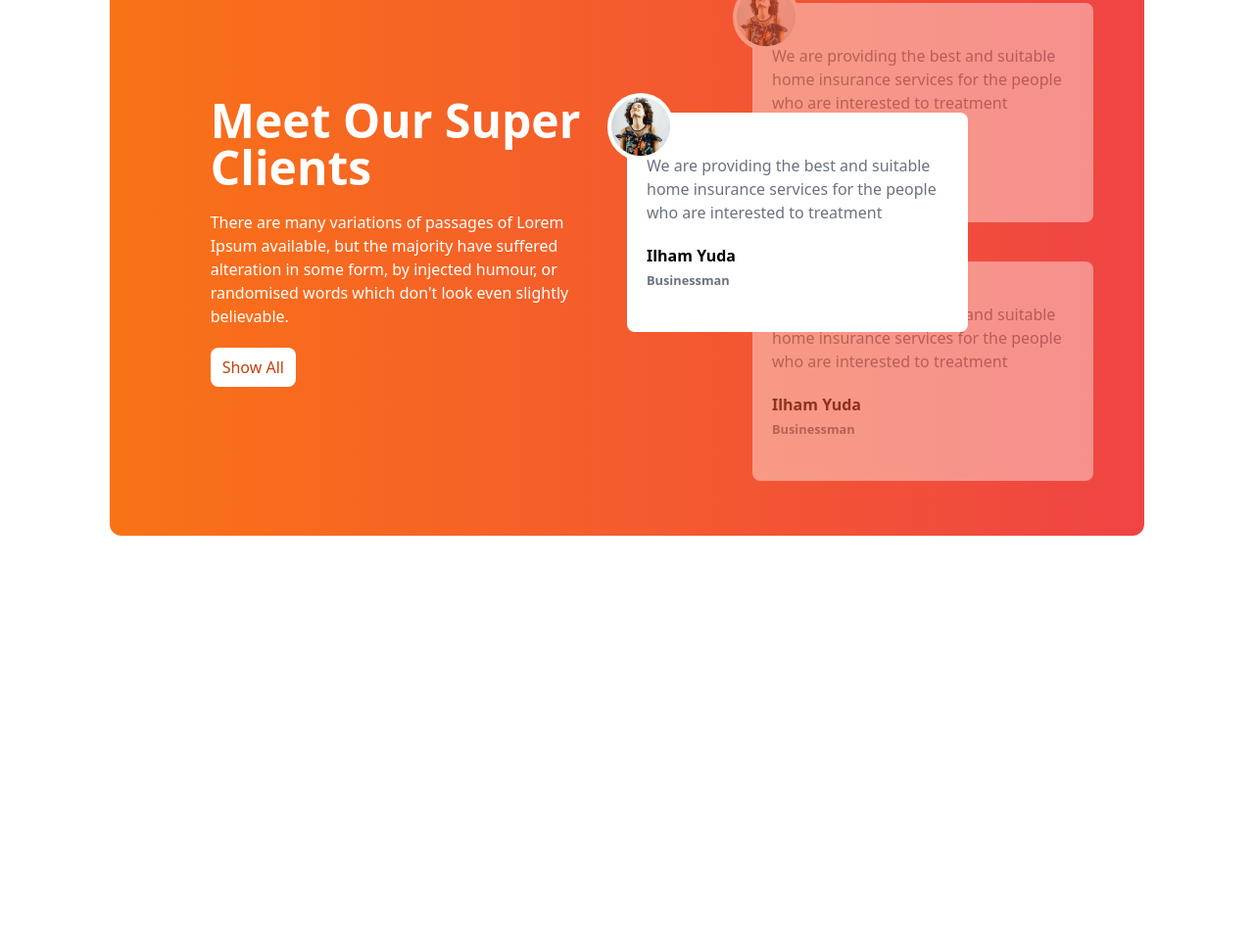
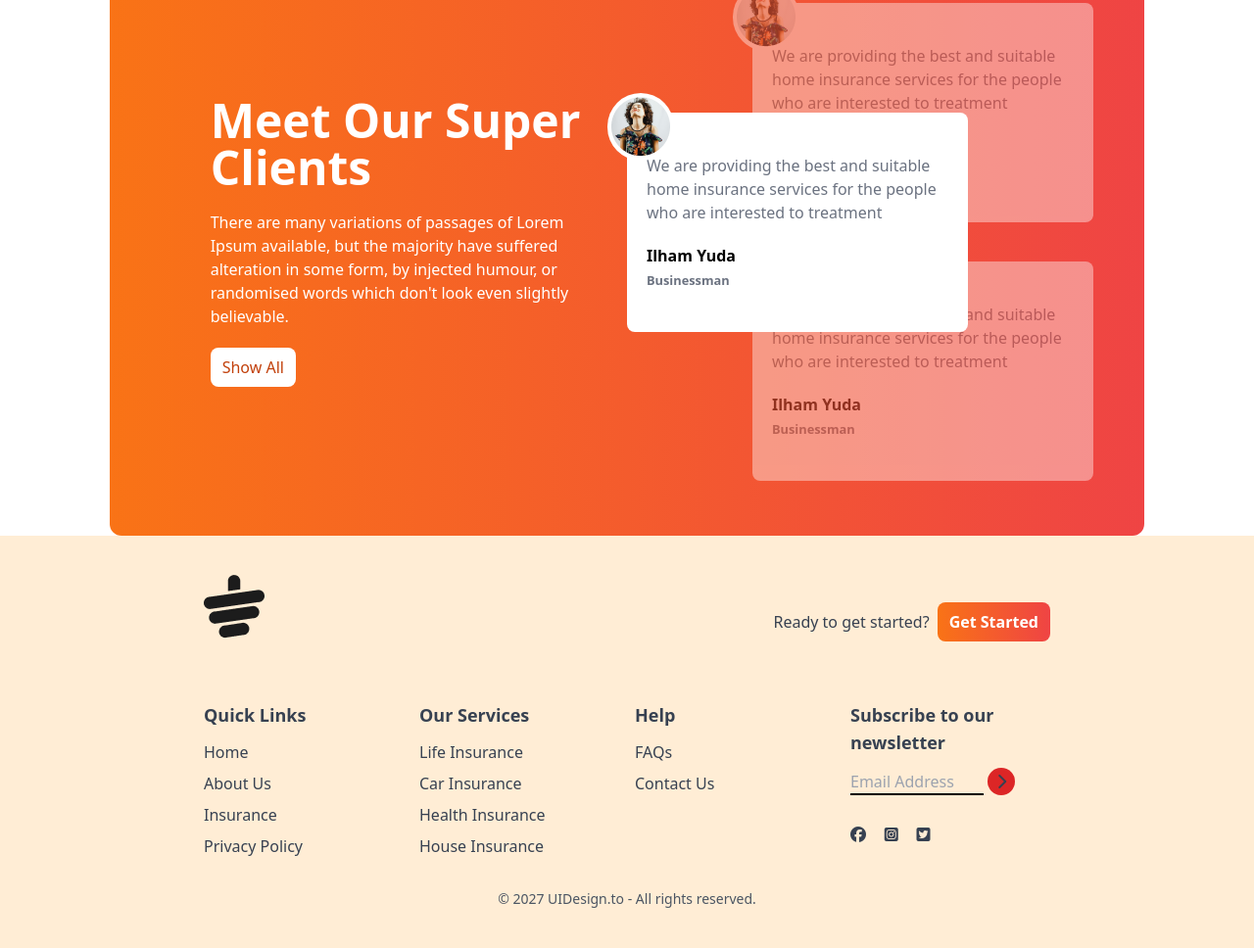
Before and after one commit to imtridib/Tea_House, a plain HTML site: page index.html in a window 1280 px wide. Shown: the part 1812-2780 px from the top of the page at 98% size. Before the commit the page ends 2359 px from the top, so only its background shows below. Drawn offline with nearby package versions, Linux system fonts and the light colour scheme.

Commit message:
Footer section added

```diff
--- a/index.html
+++ b/index.html
@@ -266,6 +266,110 @@
           </div>
         </div>
       </section>
+
+      <!-- News Section -->
     </main>
+
+    <!-- Footer Section -->
+    <footer class="bg-orange-100 text-gray-700 py-10 px-4 md:px-16">
+      <div class="w-9/12 mx-auto">
+        <!-- Logo -->
+        <div class="mb-8 flex justify-between">
+          <img class="mb-8" src="images/cup.png" alt="" />
+          <div class="flex items-center gap-2">
+            <h4>Ready to get started?</h4>
+            <button
+              class="bg-gradient-to-r from-orange-500 to-red-500 px-3 py-2 rounded-lg text-white font-bold"
+            >
+              Get Started
+            </button>
+          </div>
+        </div>
+
+        <!-- Links -->
+        <div class="grid grid-cols-1 md:grid-cols-2 lg:grid-cols-4 gap-4">
+          <!-- first column -->
+          <div>
+            <h3 class="font-semibold text-lg mb-3">Quick Links</h3>
+            <ul class="space-y-2">
+              <li>
+                <a class="hover:text-orange-600" href="#">Home</a>
+              </li>
+              <li>
+                <a class="hover:text-orange-600" href="#">About Us</a>
+              </li>
+              <li>
+                <a class="hover:text-orange-600" href="#">Insurance</a>
+              </li>
+              <li>
+                <a class="hover:text-orange-600" href="#">Privacy Policy</a>
+              </li>
+            </ul>
+          </div>
+
+          <!-- Second column -->
+          <div>
+            <h3 class="font-semibold text-lg mb-3">Our Services</h3>
+            <ul class="space-y-2">
+              <li>
+                <a class="hover:text-orange-600" href="#">Life Insurance</a>
+              </li>
+              <li>
+                <a class="hover:text-orange-600" href="#">Car Insurance</a>
+              </li>
+              <li>
+                <a class="hover:text-orange-600" href="#">Health Insurance</a>
+              </li>
+              <li>
+                <a class="hover:text-orange-600" href="#">House Insurance</a>
+              </li>
+            </ul>
+          </div>
+
+          <!-- Third column -->
+          <div>
+            <h3 class="font-semibold text-lg mb-3">Help</h3>
+            <ul class="space-y-2">
+              <li>
+                <a class="hover:text-orange-600" href="#">FAQs</a>
+              </li>
+              <li>
+                <a class="hover:text-orange-600" href="#">Contact Us</a>
+              </li>
+            </ul>
+          </div>
+
+          <!-- fourth column -->
+          <div>
+            <h3 class="font-semibold text-lg mb-3">
+              Subscribe to our newsletter
+            </h3>
+
+            <div class="flex flex-col space-y-2">
+              <div>
+                <input
+                  placeholder="Email Address"
+                  type="text"
+                  class="bg-transparent border-b-2 border-black w-4/6"
+                />
+                <i
+                  class="fa-solid fa-chevron-right w-7 h-7 bg-red-600 inline-flex rounded-full justify-center items-center"
+                ></i>
+                <div class="flex justify-between w-2/5 mb-2 mt-8">
+                  <i class="fa-brands fa-facebook"></i>
+                  <i class="fa-brands fa-square-instagram"></i>
+                  <i class="fa-brands fa-square-twitter"></i>
+                </div>
+              </div>
+            </div>
+          </div>
+        </div>
+        <div class="text-center pt-4 mt-4">
+          <p class="text-sm text-gray-600">
+            © 2027 UIDesign.to - All rights reserved.
+          </p>
+        </div>
+      </div>
+    </footer>
   </body>
 </html>
```
